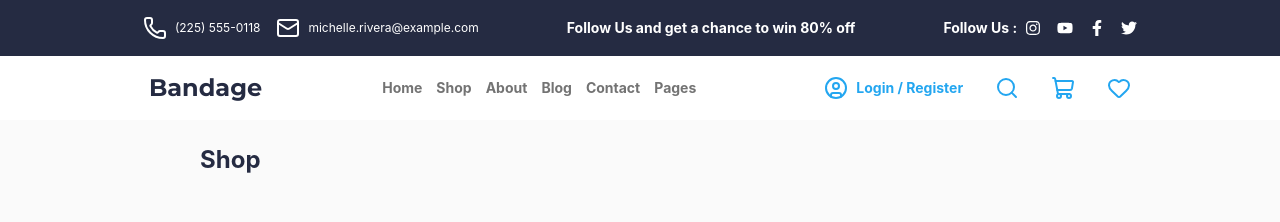
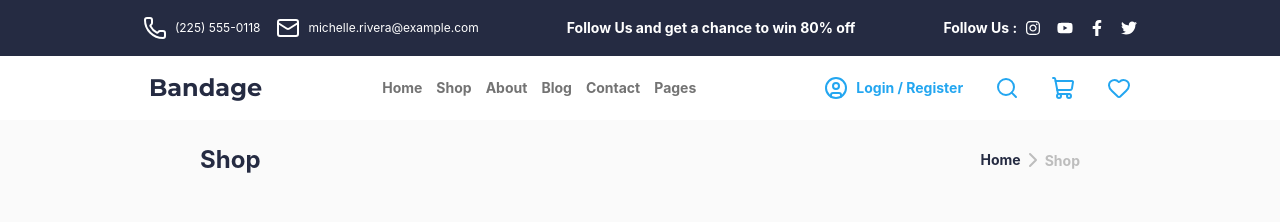
Before and after one commit to omersabribalci/e-commerce, a React (Vite) app: page /shop in a window 1280 px wide. Shown: the top 222 px of the page. Built offline with nearby package versions, Linux system fonts and the light colour scheme.

Commit message:
breadcrumb import fix

```diff
--- a/src/components/Shop/PageHeader.jsx
+++ b/src/components/Shop/PageHeader.jsx
@@ -1,11 +1,14 @@
+import BreadCrumb from "../ui/BreadCrumb";
+
 const PageHeader = () => {
   return (
     <nav className="gap-5 py-6 flex flex-col lg:flex-row lg:px-50 lg:gap-0 items-center justify-between bg-gray-light-1">
       <h3 className="text-h3 font-bold text-text py-6 lg:py-0">Shop</h3>
+      <BreadCrumb />
     </nav>
   );
 };
 
 export default PageHeader;
 
-// <BreadCrumb />
+//
--- /dev/null
+++ b/src/components/ui/BreadCrumb.jsx
@@ -0,0 +1,40 @@
+import { ChevronRight } from "lucide-react";
+import React from "react";
+import { Link, useLocation } from "react-router-dom";
+const BreadCrumb = () => {
+  const location = useLocation();
+
+  const pathnames = location.pathname.split("/").filter((x) => x);
+  return (
+    <ul className="flex flex-row">
+      <li className="text-link text-text font-bold">
+        <Link to="/">Home</Link>
+      </li>
+      {pathnames.map((value, index) => {
+        const to = `/${pathnames.slice(0, index + 1).join("/")}`;
+        const isLast = index === pathnames.length - 1;
+        const formattedValue = value.charAt(0).toUpperCase() + value.slice(1);
+        return (
+          <React.Fragment key={to}>
+            <li>
+              <ChevronRight className="text-muted font-bold text-h6" />
+            </li>
+            <li>
+              {isLast ? (
+                <span className="text-muted font-bold text-h6">
+                  {formattedValue}
+                </span>
+              ) : (
+                <Link to={to} className="text-link text-text font-bold">
+                  {formattedValue}
+                </Link>
+              )}
+            </li>
+          </React.Fragment>
+        );
+      })}
+    </ul>
+  );
+};
+
+export default BreadCrumb;
--- a/src/pages/ProductDetailPage.jsx
+++ b/src/pages/ProductDetailPage.jsx
@@ -4,6 +4,7 @@ import ProductGrid from "../components/Product/ProductGrid";
 import { products } from "../data/products";
 import PageContent from "../layouts/PageContent";
 import ProductInfoTabs from "../components/Product/ProductInfoTabs";
+import BreadCrumb from "../components/ui/BreadCrumb";
 
 //import { useParams } from "react-router-dom";
 
@@ -21,7 +22,9 @@ const ProductDetailPage = () => {
   //const { id } = useParams();
   return (
     <PageContent>
-      <nav className="gap-5 py-6 flex flex-col lg:flex-row lg:px-50 lg:gap-0 items-center justify-between bg-gray-light-1"></nav>
+      <nav className="gap-5 py-6 flex flex-col lg:flex-row lg:px-50 lg:gap-0 items-center justify-between bg-gray-light-1">
+        <BreadCrumb />
+      </nav>
       <ProductDetail product={product} />
       <ProductInfoTabs />
       <div className="px-10 lg:px-48.75 py-12 flex flex-col gap-6">
@@ -35,5 +38,3 @@ const ProductDetailPage = () => {
 };
 
 export default ProductDetailPage;
-
-//<BreadCrumb />
```
